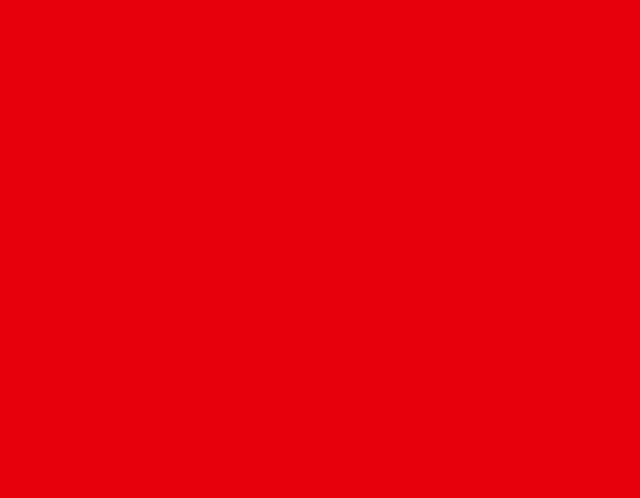
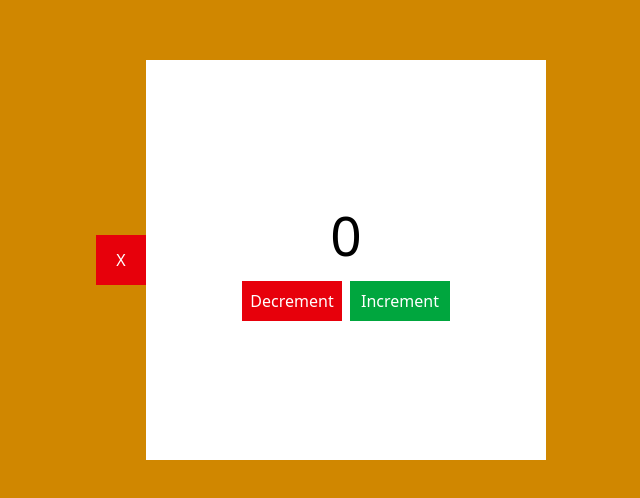
Before and after one commit to sanukadinwara/i-computer-frontend, a React (Vite) app: page /test in a window 1280 px wide. Before the commit this address had no page. Shown: the part 140-638 px from the top of the page, without its empty margins (319-959 px from the left). Built offline with nearby package versions, Linux system fonts and the light colour scheme.

Commit message:
Values increase or decrease when pressing buttons & close the program when touch the "X" button 🚀

```diff
--- /dev/null
+++ b/pages/test.jsx
@@ -0,0 +1,38 @@
+import { useState } from "react";
+
+export default function App() {
+  const [count, setCount] = useState(0);
+  const [isVisible, setVisible] = useState(true);
+
+  return (
+    <div className="w-full h-full bg-yellow-600 flex justify-center items-center">
+      <button onClick={
+        () => {
+          setVisible(!isVisible);
+        }
+        } className="w-[50px] h-[50px] bg-red-600 text-white">{isVisible ? "X" : "0"}</button>
+
+      {isVisible && (
+        <div className="w-[400px] h-[400px] bg-white flex justify-center items-center flex-col">
+          <h1 className="text-[55px]">{count}</h1>
+
+          <div className="w-full h-[50px] flex justify-center items-center gap-2">
+            <button onClick={
+                () =>
+                    setCount(count - 1)
+            } className="w-[100px] h-[40px] bg-red-600 text-white">
+              Decrement
+            </button>
+
+            <button onClick={
+                () =>
+                    setCount(count + 1)
+            } className="w-[100px] h-[40px] bg-green-600 text-white">
+              Increment
+            </button>
+          </div>
+        </div>
+      )}
+    </div>
+  );
+}
--- a/src/App.jsx
+++ b/src/App.jsx
@@ -1,6 +1,7 @@
 import HomePage from "../pages/home";
 import AdminPage from "../pages/admin";
 import LoginPage from "../pages/login";
+import Test from "../pages/test";
 import { Routes, Route } from "react-router-dom";
 
 function App() {
@@ -11,6 +12,7 @@ function App() {
         <Route path="/" element={<HomePage/>} />
         <Route path="/admin/*" element={<AdminPage/>} />
         <Route path="/login" element={<LoginPage/>} />
+        <Route path="/test" element={<Test/>} />
 
       </Routes>
     </div>
--- a/src/components/test.jsx
+++ /dev/null
@@ -1,7 +0,0 @@
-export default function App(){
-    return(
-        <div>
-            Sanuka
-        </div>
-    );
-}
```
